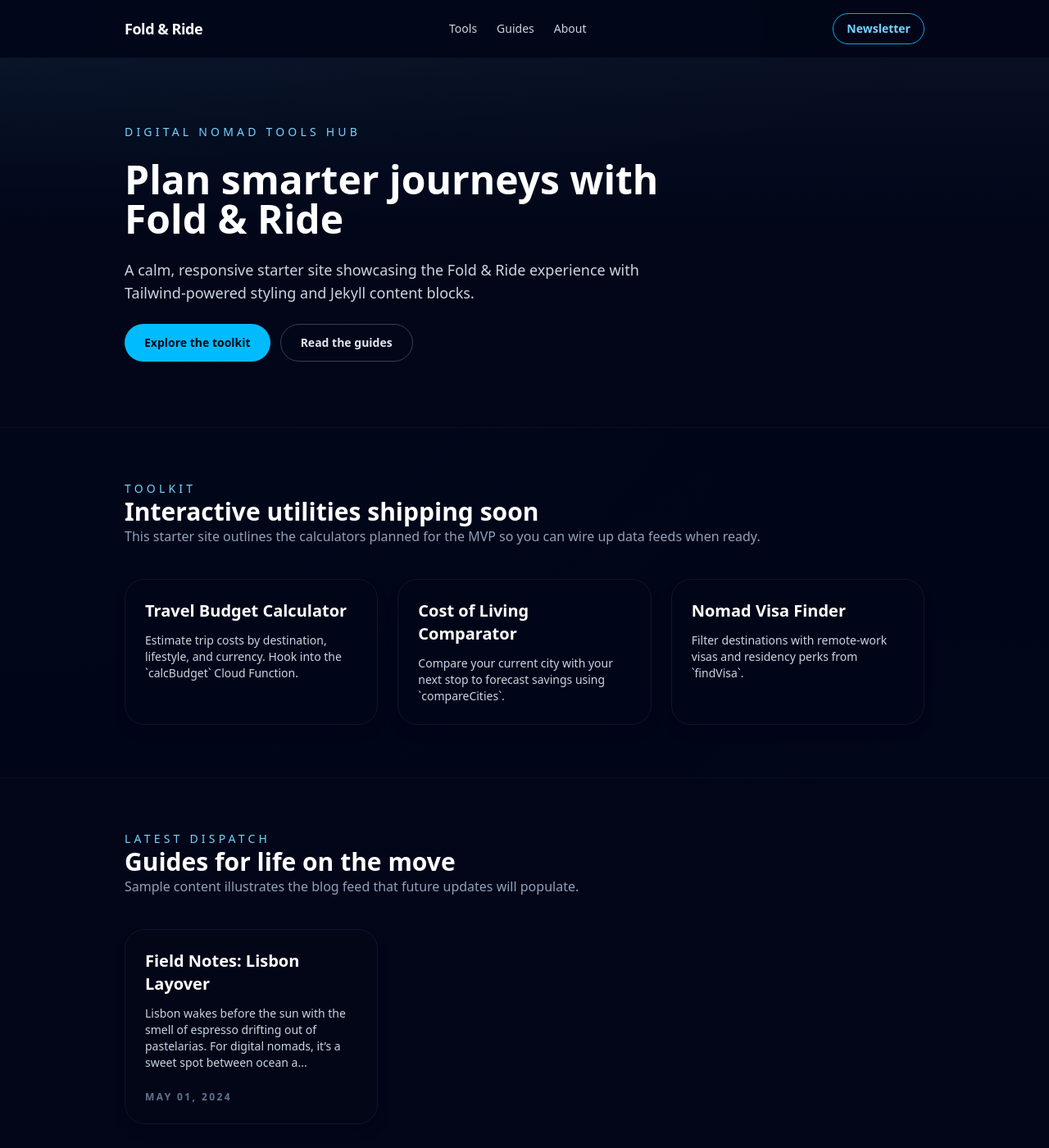
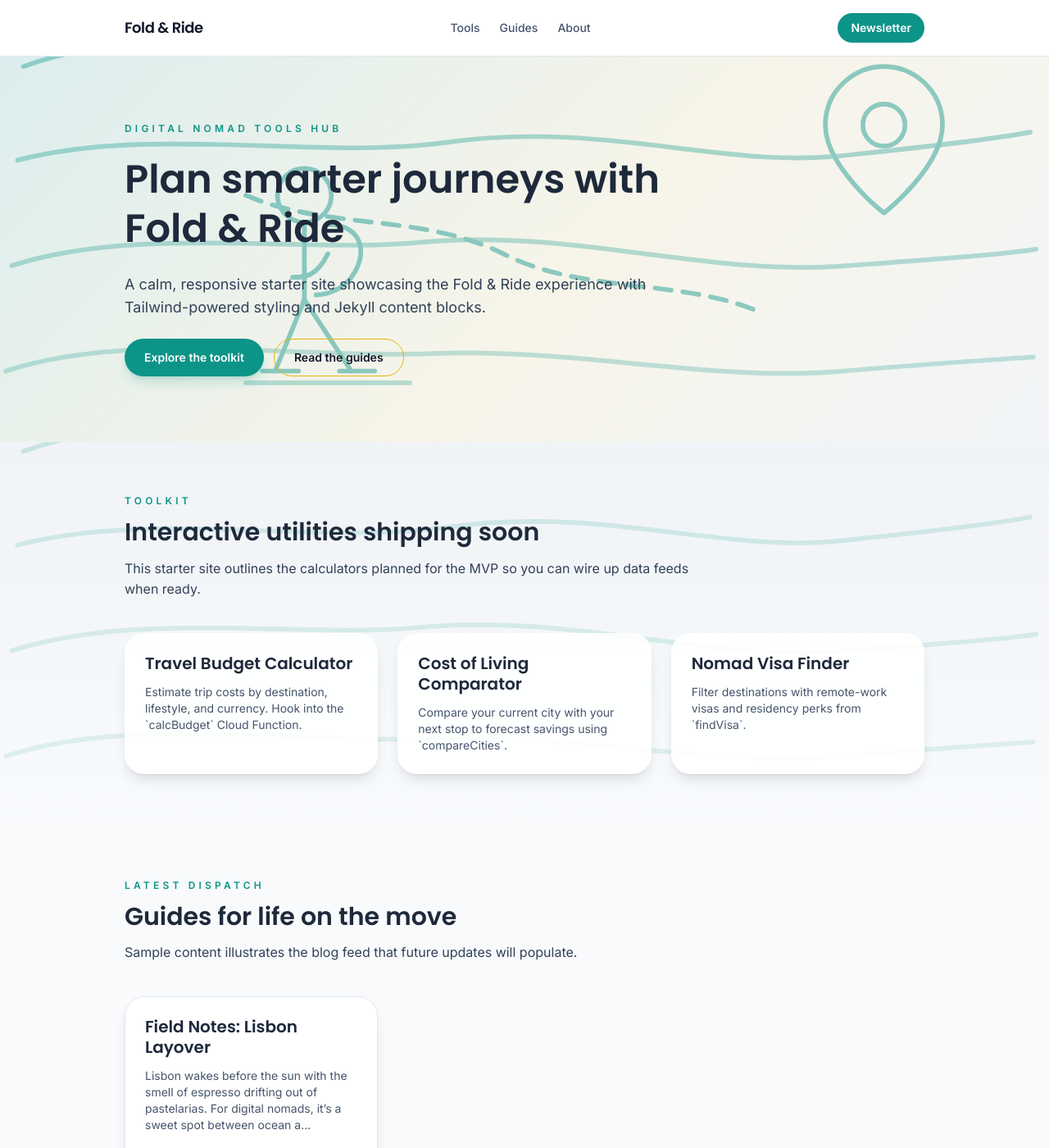
Before and after one commit to krussll/foldandride, a Jekyll site: the page built from index.html, in a window 1280 px wide and 1400 px high. Shown: the whole window at 82% size. Built offline with Jekyll 4.4.1, drawn with Linux system fonts in a browser that asks for light colours; some web fonts are replaced.

Commit message:
Apply Fold & Ride brand styling

```diff
--- a/_includes/footer.html
+++ b/_includes/footer.html
@@ -1,16 +1,16 @@
-<footer class="border-t border-slate-900/60 bg-slate-950/80 py-10">
-  <div class="mx-auto flex max-w-5xl flex-col gap-8 px-6 text-sm text-slate-400 md:flex-row md:items-end md:justify-between">
+<footer class="border-t border-slate-200 bg-[#1E293B] py-10 text-slate-100">
+  <div class="mx-auto flex max-w-5xl flex-col gap-8 px-6 text-sm md:flex-row md:items-end md:justify-between">
     <div class="space-y-2">
-      <p class="text-base font-semibold text-white">Fold &amp; Ride</p>
-      <p class="max-w-xs text-slate-400">Lightweight tools for remote workers who roam. Built with Jekyll, Tailwind, and a love for tidy travel rigs.</p>
+      <p class="font-heading text-base font-semibold text-white">Fold &amp; Ride</p>
+      <p class="content-max text-slate-200">Lightweight tools for remote workers who roam. Built with Jekyll, Tailwind, and a love for tidy travel rigs.</p>
     </div>
     <div class="space-y-4">
-      <nav aria-label="Secondary" class="flex gap-4 text-slate-400">
-        <a class="transition hover:text-sky-300" href="{{ '/tools/' | absolute_url }}">Tools</a>
-        <a class="transition hover:text-sky-300" href="{{ '/guides/' | absolute_url }}">Guides</a>
-        <a class="transition hover:text-sky-300" href="{{ '/about/' | absolute_url }}">About</a>
+      <nav aria-label="Secondary" class="flex gap-4 text-slate-200">
+        <a class="transition hover:text-[#0D9488]" href="{{ '/tools/' | absolute_url }}">Tools</a>
+        <a class="transition hover:text-[#0D9488]" href="{{ '/guides/' | absolute_url }}">Guides</a>
+        <a class="transition hover:text-[#0D9488]" href="{{ '/about/' | absolute_url }}">About</a>
       </nav>
-      <p class="text-xs text-slate-500">&copy; <span data-year></span> Fold &amp; Ride. All rights reserved.</p>
+      <p class="text-xs text-slate-300">&copy; <span data-year></span> Fold &amp; Ride. All rights reserved.</p>
     </div>
   </div>
   <script defer data-domain="foldandride.com" src="https://plausible.io/js/script.js"></script>
--- a/_includes/header.html
+++ b/_includes/header.html
@@ -1,11 +1,11 @@
-<header class="sticky top-0 z-40 bg-slate-950/85 backdrop-blur border-b border-slate-900/60">
+<header class="sticky top-0 z-40 border-b border-slate-200 bg-white/90 backdrop-blur">
   <div class="mx-auto flex max-w-5xl items-center justify-between px-6 py-4">
-    <a class="text-lg font-semibold tracking-tight text-white" href="{{ '/' | absolute_url }}">Fold &amp; Ride</a>
-    <nav aria-label="Primary" class="hidden gap-6 text-sm font-medium text-slate-300 sm:flex">
-      <a class="transition hover:text-sky-300" href="{{ '/tools/' | absolute_url }}">Tools</a>
-      <a class="transition hover:text-sky-300" href="{{ '/guides/' | absolute_url }}">Guides</a>
-      <a class="transition hover:text-sky-300" href="{{ '/about/' | absolute_url }}">About</a>
+    <a class="font-heading text-lg font-semibold tracking-tight text-slate-900" href="{{ '/' | absolute_url }}">Fold &amp; Ride</a>
+    <nav aria-label="Primary" class="hidden gap-6 text-sm font-medium text-slate-600 sm:flex">
+      <a class="transition hover:text-[#0D9488]" href="{{ '/tools/' | absolute_url }}">Tools</a>
+      <a class="transition hover:text-[#0D9488]" href="{{ '/guides/' | absolute_url }}">Guides</a>
+      <a class="transition hover:text-[#0D9488]" href="{{ '/about/' | absolute_url }}">About</a>
     </nav>
-    <a class="rounded-full border border-sky-500 px-4 py-2 text-sm font-semibold text-sky-300 transition hover:bg-sky-500/10" href="{{ '/newsletter/' | absolute_url }}">Newsletter</a>
+    <a class="rounded-full bg-[#0D9488] px-4 py-2 text-sm font-semibold text-white transition hover:bg-[#0b776e]" href="{{ '/newsletter/' | absolute_url }}">Newsletter</a>
   </div>
 </header>
--- a/_includes/newsletter.html
+++ b/_includes/newsletter.html
@@ -1,14 +1,14 @@
-<section class="bg-slate-900/60 py-12">
-  <div class="mx-auto flex max-w-3xl flex-col gap-6 rounded-3xl border border-slate-800/60 bg-slate-950/60 p-8 shadow-xl shadow-slate-950/30">
-    <div>
-      <p class="text-sm uppercase tracking-[0.3em] text-sky-300">Stay in the loop</p>
-      <h2 class="text-3xl font-semibold text-white">Join the Fold &amp; Ride brief</h2>
-      <p class="text-slate-300">Monthly dispatches with new calculators, nomad playbooks, and the occasional city cheat sheet.</p>
+<section class="section-newsletter py-12 text-slate-900">
+  <div class="relative z-10 mx-auto flex max-w-3xl flex-col gap-6 rounded-3xl border border-white/60 bg-white/80 p-8 shadow-xl shadow-[#0D9488]/10 backdrop-blur">
+    <div class="space-y-2">
+      <p class="text-xs font-semibold uppercase tracking-[0.35em] text-[#0D9488]">Stay in the loop</p>
+      <h2 class="font-heading text-3xl font-semibold text-slate-900">Join the Fold &amp; Ride brief</h2>
+      <p class="content-max text-slate-700">Monthly dispatches with new calculators, nomad playbooks, and the occasional city cheat sheet.</p>
     </div>
     <form action="https://app.convertkit.com/forms/XXXX/subscriptions" method="post" class="flex flex-col gap-3 sm:flex-row">
       <label class="sr-only" for="newsletter-email">Email address</label>
-      <input id="newsletter-email" class="w-full rounded-full border border-slate-700 bg-slate-900/80 px-5 py-3 text-slate-100 placeholder:text-slate-500 focus:border-sky-400 focus:outline-none focus:ring-2 focus:ring-sky-400/30" type="email" name="email_address" placeholder="you@example.com" required>
-      <button class="w-full rounded-full bg-sky-400 px-5 py-3 text-sm font-semibold text-slate-950 transition hover:bg-sky-300 sm:w-auto" type="submit">Join the list</button>
+      <input id="newsletter-email" class="w-full rounded-full border border-[#94A3B8] bg-white/90 px-5 py-3 text-slate-900 placeholder:text-slate-400 focus:border-[#0D9488] focus:outline-none focus:ring-2 focus:ring-[#0D9488]/30" type="email" name="email_address" placeholder="you@example.com" required>
+      <button class="w-full rounded-full bg-[#0D9488] px-5 py-3 text-sm font-semibold text-white transition hover:bg-[#0b776e] sm:w-auto" type="submit">Join the list</button>
     </form>
   </div>
 </section>
--- a/_layouts/default.html
+++ b/_layouts/default.html
@@ -4,12 +4,16 @@
     <meta charset="utf-8" />
     <meta name="viewport" content="width=device-width, initial-scale=1" />
     {% include seo.html %}
+    <link rel="preconnect" href="https://fonts.googleapis.com">
     <link rel="preconnect" href="https://fonts.gstatic.com" crossorigin>
-    <link rel="stylesheet" href="https://rsms.me/inter/inter.css">
+    <link
+      href="https://fonts.googleapis.com/css2?family=Inter:wght@400;500;600&family=Poppins:wght@600;700&display=swap"
+      rel="stylesheet"
+    />
     <script src="https://cdn.jsdelivr.net/npm/@tailwindcss/browser@4"></script>
     <link rel="stylesheet" href="{{ '/assets/css/style.css' | absolute_url }}">
   </head>
-  <body class="bg-slate-950 text-slate-100 font-sans antialiased min-h-screen flex flex-col">
+  <body class="min-h-screen flex flex-col bg-[#F8FAFC] text-slate-900 font-sans antialiased">
     {% include header.html %}
     <main id="content" class="flex-1">
       {{ content }}
--- a/assets/css/style.css
+++ b/assets/css/style.css
@@ -1,30 +1,108 @@
 :root {
-  color-scheme: dark;
+  --color-primary: #0d9488;
+  --color-secondary: #1e293b;
+  --color-background: #f8fafc;
+  --color-accent: #eab308;
+  --color-neutral: #94a3b8;
 }
 
 body {
-  position: relative;
+  background-color: var(--color-background);
+  color: var(--color-secondary);
+  font-family: "Inter", -apple-system, BlinkMacSystemFont, "Segoe UI", sans-serif;
+  line-height: 1.6;
+  min-height: 100vh;
+  text-rendering: optimizeLegibility;
 }
 
-body::before {
+h1,
+h2,
+h3,
+h4,
+h5,
+h6 {
+  color: var(--color-secondary);
+  font-family: "Poppins", "Inter", -apple-system, BlinkMacSystemFont, "Segoe UI", sans-serif;
+  line-height: 1.25;
+}
+
+.font-heading {
+  font-family: "Poppins", "Inter", -apple-system, BlinkMacSystemFont, "Segoe UI", sans-serif;
+}
+
+.content-max {
+  max-width: 70ch;
+}
+
+.section-hero,
+.section-topography,
+.section-newsletter {
+  position: relative;
+  overflow: hidden;
+  isolation: isolate;
+}
+
+.section-hero {
+  background: linear-gradient(135deg, rgba(13, 148, 136, 0.12), rgba(234, 179, 8, 0.08) 55%, rgba(148, 163, 184, 0.06));
+}
+
+.section-hero::before {
   content: "";
-  position: fixed;
+  position: absolute;
   inset: 0;
-  background: radial-gradient(circle at top left, rgba(56, 189, 248, 0.08), transparent 60%),
-    radial-gradient(circle at bottom right, rgba(14, 165, 233, 0.05), transparent 65%);
+  background-image: url("../backgrounds/foldandride_hero_transparent.svg");
+  background-repeat: no-repeat;
+  background-size: cover;
+  background-position: center;
+  opacity: 0.45;
+  pointer-events: none;
+  z-index: -1;
+}
+
+.section-topography {
+  background: linear-gradient(180deg, rgba(148, 163, 184, 0.08), rgba(248, 250, 252, 0.95));
+}
+
+.section-topography::before {
+  content: "";
+  position: absolute;
+  inset: 0;
+  background-image: url("../backgrounds/foldandride_topography_lines.svg");
+  background-repeat: no-repeat;
+  background-size: cover;
+  background-position: center;
+  opacity: 0.2;
+  pointer-events: none;
+  z-index: -1;
+}
+
+.section-newsletter {
+  background: linear-gradient(160deg, rgba(13, 148, 136, 0.14), rgba(234, 179, 8, 0.12));
+}
+
+.section-newsletter::before {
+  content: "";
+  position: absolute;
+  inset: -10% 0 0;
+  background-image: url("../backgrounds/foldandride_hero_transparent.svg");
+  background-repeat: no-repeat;
+  background-size: contain;
+  background-position: right center;
+  opacity: 0.3;
   pointer-events: none;
   z-index: -1;
 }
 
 .prose pre {
-  background-color: rgba(15, 23, 42, 0.6);
+  background-color: rgba(148, 163, 184, 0.12);
   border-radius: 1rem;
-  border: 1px solid rgba(148, 163, 184, 0.2);
+  border: 1px solid rgba(148, 163, 184, 0.35);
   padding: 1rem 1.25rem;
 }
 
 .prose code {
-  background: rgba(15, 23, 42, 0.8);
+  background: rgba(13, 148, 136, 0.12);
   border-radius: 0.5rem;
+  color: var(--color-secondary);
   padding: 0.15rem 0.4rem;
 }
--- a/index.html
+++ b/index.html
@@ -3,65 +3,65 @@ layout: default
 title: "Fold & Ride"
 description: "Launch your next remote adventure with tools, guides, and stories built for digital nomads."
 ---
-<section class="bg-gradient-to-b from-slate-900/60 via-slate-950 to-slate-950 py-20">
-  <div class="mx-auto max-w-5xl px-6">
-    <div class="max-w-2xl space-y-6">
-      <p class="text-sm uppercase tracking-[0.3em] text-sky-300">Digital Nomad Tools Hub</p>
-      <h1 class="text-4xl font-semibold text-white sm:text-5xl">Plan smarter journeys with Fold &amp; Ride</h1>
-      <p class="text-lg text-slate-300">A calm, responsive starter site showcasing the Fold &amp; Ride experience with Tailwind-powered styling and Jekyll content blocks.</p>
+<section class="section-hero py-20 text-slate-900">
+  <div class="relative z-10 mx-auto max-w-5xl px-6">
+    <div class="content-max space-y-6">
+      <p class="text-xs font-semibold uppercase tracking-[0.35em] text-[#0D9488]">Digital Nomad Tools Hub</p>
+      <h1 class="font-heading text-4xl font-semibold sm:text-5xl">Plan smarter journeys with Fold &amp; Ride</h1>
+      <p class="text-lg text-slate-700">A calm, responsive starter site showcasing the Fold &amp; Ride experience with Tailwind-powered styling and Jekyll content blocks.</p>
       <div class="flex flex-col gap-3 sm:flex-row">
-        <a class="inline-flex items-center justify-center rounded-full bg-sky-400 px-6 py-3 text-sm font-semibold text-slate-950 transition hover:bg-sky-300" href="{{ '/tools/' | absolute_url }}">Explore the toolkit</a>
-        <a class="inline-flex items-center justify-center rounded-full border border-slate-700 px-6 py-3 text-sm font-semibold text-slate-200 transition hover:border-sky-400 hover:text-sky-300" href="{{ '/guides/' | absolute_url }}">Read the guides</a>
+        <a class="inline-flex items-center justify-center rounded-full bg-[#0D9488] px-6 py-3 text-sm font-semibold text-white shadow-lg shadow-[#0D9488]/20 transition hover:bg-[#0b776e]" href="{{ '/tools/' | absolute_url }}">Explore the toolkit</a>
+        <a class="inline-flex items-center justify-center rounded-full border border-[#EAB308] px-6 py-3 text-sm font-semibold text-slate-900 transition hover:bg-[#EAB308] hover:text-slate-900/90" href="{{ '/guides/' | absolute_url }}">Read the guides</a>
       </div>
     </div>
   </div>
 </section>
-<section class="border-y border-slate-900/60 bg-slate-950/80 py-16">
-  <div class="mx-auto max-w-5xl px-6">
-    <div class="mb-10 flex items-center justify-between">
-      <div>
-        <p class="text-sm uppercase tracking-[0.3em] text-sky-300">Toolkit</p>
-        <h2 class="text-3xl font-semibold text-white">Interactive utilities shipping soon</h2>
-        <p class="text-slate-400">This starter site outlines the calculators planned for the MVP so you can wire up data feeds when ready.</p>
+<section class="section-topography py-16 text-slate-900">
+  <div class="relative z-10 mx-auto max-w-5xl px-6">
+    <div class="mb-10 flex flex-col gap-4 md:flex-row md:items-end md:justify-between">
+      <div class="space-y-3">
+        <p class="text-xs font-semibold uppercase tracking-[0.35em] text-[#0D9488]">Toolkit</p>
+        <h2 class="font-heading text-3xl font-semibold">Interactive utilities shipping soon</h2>
+        <p class="content-max text-slate-700">This starter site outlines the calculators planned for the MVP so you can wire up data feeds when ready.</p>
       </div>
     </div>
     <div class="grid gap-6 md:grid-cols-3">
-      <article class="group h-full rounded-3xl border border-slate-900 bg-slate-950/60 p-6 shadow-lg shadow-slate-950/30 transition hover:border-sky-400/60">
-        <h3 class="text-xl font-semibold text-white">Travel Budget Calculator</h3>
-        <p class="mt-3 text-sm text-slate-300">Estimate trip costs by destination, lifestyle, and currency. Hook into the `calcBudget` Cloud Function.</p>
+      <article class="group h-full rounded-3xl border border-white/70 bg-white/90 p-6 shadow-lg shadow-slate-900/10 transition hover:border-[#0D9488]/70 hover:shadow-[#0D9488]/20">
+        <h3 class="font-heading text-xl font-semibold text-slate-900">Travel Budget Calculator</h3>
+        <p class="mt-3 text-sm text-slate-600">Estimate trip costs by destination, lifestyle, and currency. Hook into the `calcBudget` Cloud Function.</p>
       </article>
-      <article class="group h-full rounded-3xl border border-slate-900 bg-slate-950/60 p-6 shadow-lg shadow-slate-950/30 transition hover:border-sky-400/60">
-        <h3 class="text-xl font-semibold text-white">Cost of Living Comparator</h3>
-        <p class="mt-3 text-sm text-slate-300">Compare your current city with your next stop to forecast savings using `compareCities`.</p>
+      <article class="group h-full rounded-3xl border border-white/70 bg-white/90 p-6 shadow-lg shadow-slate-900/10 transition hover:border-[#0D9488]/70 hover:shadow-[#0D9488]/20">
+        <h3 class="font-heading text-xl font-semibold text-slate-900">Cost of Living Comparator</h3>
+        <p class="mt-3 text-sm text-slate-600">Compare your current city with your next stop to forecast savings using `compareCities`.</p>
       </article>
-      <article class="group h-full rounded-3xl border border-slate-900 bg-slate-950/60 p-6 shadow-lg shadow-slate-950/30 transition hover:border-sky-400/60">
-        <h3 class="text-xl font-semibold text-white">Nomad Visa Finder</h3>
-        <p class="mt-3 text-sm text-slate-300">Filter destinations with remote-work visas and residency perks from `findVisa`.</p>
+      <article class="group h-full rounded-3xl border border-white/70 bg-white/90 p-6 shadow-lg shadow-slate-900/10 transition hover:border-[#0D9488]/70 hover:shadow-[#0D9488]/20">
+        <h3 class="font-heading text-xl font-semibold text-slate-900">Nomad Visa Finder</h3>
+        <p class="mt-3 text-sm text-slate-600">Filter destinations with remote-work visas and residency perks from `findVisa`.</p>
       </article>
     </div>
   </div>
 </section>
-<section class="bg-slate-950 py-16">
+<section class="py-16">
   <div class="mx-auto max-w-5xl px-6">
-    <div class="mb-10 flex items-center justify-between">
-      <div>
-        <p class="text-sm uppercase tracking-[0.3em] text-sky-300">Latest dispatch</p>
-        <h2 class="text-3xl font-semibold text-white">Guides for life on the move</h2>
-        <p class="text-slate-400">Sample content illustrates the blog feed that future updates will populate.</p>
+    <div class="mb-10 flex flex-col gap-4 md:flex-row md:items-end md:justify-between">
+      <div class="space-y-3">
+        <p class="text-xs font-semibold uppercase tracking-[0.35em] text-[#0D9488]">Latest dispatch</p>
+        <h2 class="font-heading text-3xl font-semibold text-slate-900">Guides for life on the move</h2>
+        <p class="content-max text-slate-700">Sample content illustrates the blog feed that future updates will populate.</p>
       </div>
     </div>
     <div class="grid gap-6 md:grid-cols-3">
       {% for post in site.posts limit:3 %}
-      <article class="flex h-full flex-col justify-between rounded-3xl border border-slate-900 bg-slate-950/70 p-6 shadow-lg shadow-slate-950/30 transition hover:border-sky-400/60">
+      <article class="flex h-full flex-col justify-between rounded-3xl border border-slate-200 bg-white p-6 shadow-lg shadow-slate-900/10 transition hover:-translate-y-1 hover:border-[#0D9488] hover:shadow-[#0D9488]/20">
         <div class="space-y-3">
-          <h3 class="text-xl font-semibold text-white"><a class="hover:text-sky-300" href="{{ post.url | absolute_url }}">{{ post.title }}</a></h3>
-          <p class="text-sm text-slate-300">{{ post.excerpt | strip_html | truncate: 140 }}</p>
+          <h3 class="font-heading text-xl font-semibold text-slate-900"><a class="hover:text-[#0D9488]" href="{{ post.url | absolute_url }}">{{ post.title }}</a></h3>
+          <p class="text-sm text-slate-600">{{ post.excerpt | strip_html | truncate: 140 }}</p>
         </div>
-        <p class="mt-6 text-xs font-semibold uppercase tracking-[0.2em] text-slate-500">{{ post.date | date: "%B %d, %Y" }}</p>
+        <p class="mt-6 text-xs font-semibold uppercase tracking-[0.2em] text-slate-400">{{ post.date | date: "%B %d, %Y" }}</p>
       </article>
       {% endfor %}
       {% if site.posts == empty %}
-      <p class="text-slate-400">No guides yet — check back soon.</p>
+      <p class="text-slate-600">No guides yet — check back soon.</p>
       {% endif %}
     </div>
   </div>
```
